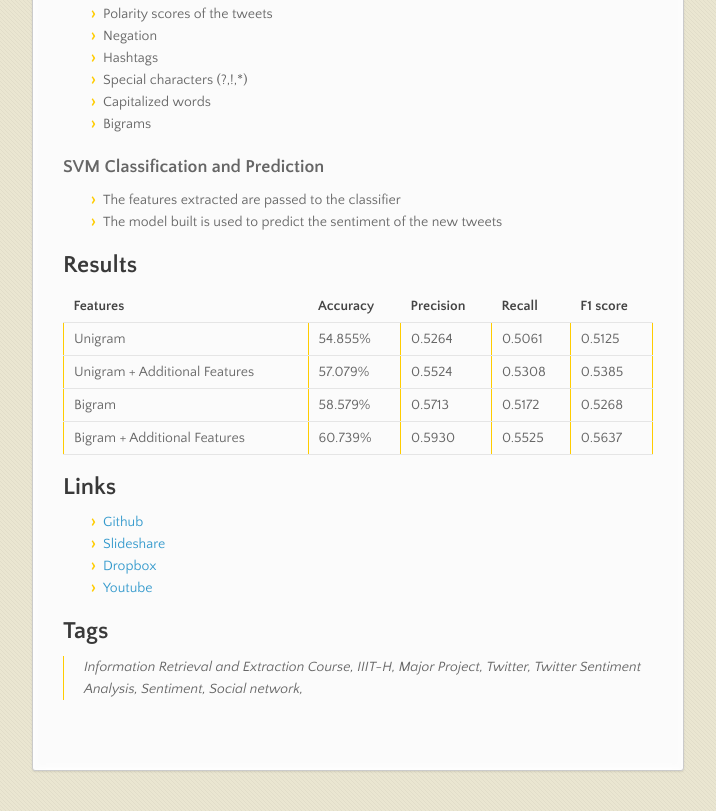
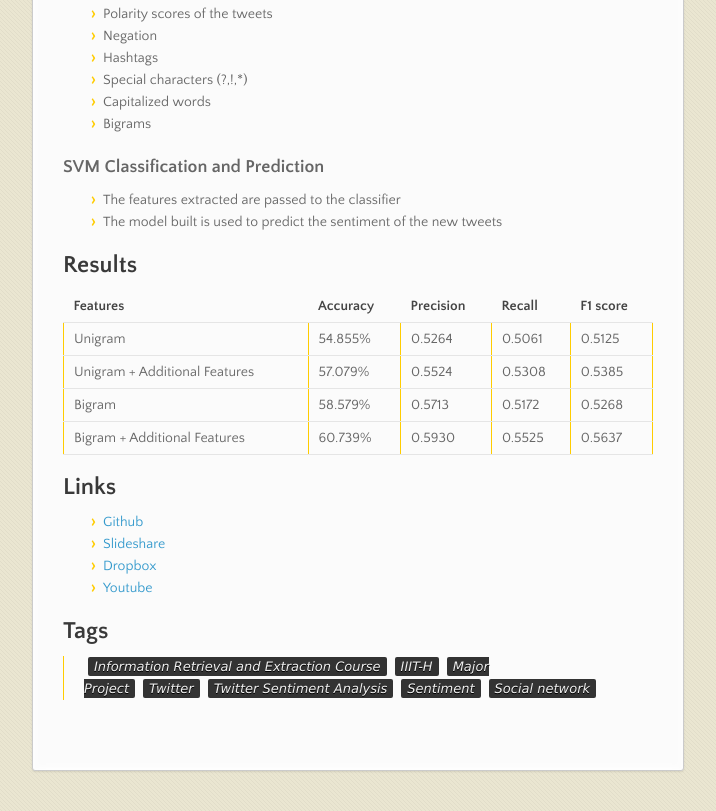
Before and after one commit to goutamnair7/Twitter-Sentiment-Analysis, a plain HTML site: page index.html in a window 1280 px wide. Shown: the part 1860-2671 px from the top of the page, without its empty margins (283-999 px from the left). Drawn offline with nearby package versions, Linux system fonts and the light colour scheme.

```diff
--- a/index.html
+++ b/index.html
@@ -200,13 +200,7 @@
 <a id="tags" class="anchor" href="#tags" aria-hidden="true"><span aria-hidden="true" class="octicon octicon-link"></span></a>Tags</h2>
 
 <blockquote>
-<p>Information Retrieval and Extraction Course,
-IIIT-H,
-Major Project,
-Twitter,
-Twitter Sentiment Analysis,
-Sentiment,
-Social network,</p>
+<p><code>Information Retrieval and Extraction Course</code><code>IIIT-H</code><code>Major Project</code><code>Twitter</code><code>Twitter Sentiment Analysis</code><code>Sentiment</code><code>Social network</code></p>
 </blockquote>
       </section>
       <footer>
```
Also changed, not shown: params.json (+1 -1 lines).
